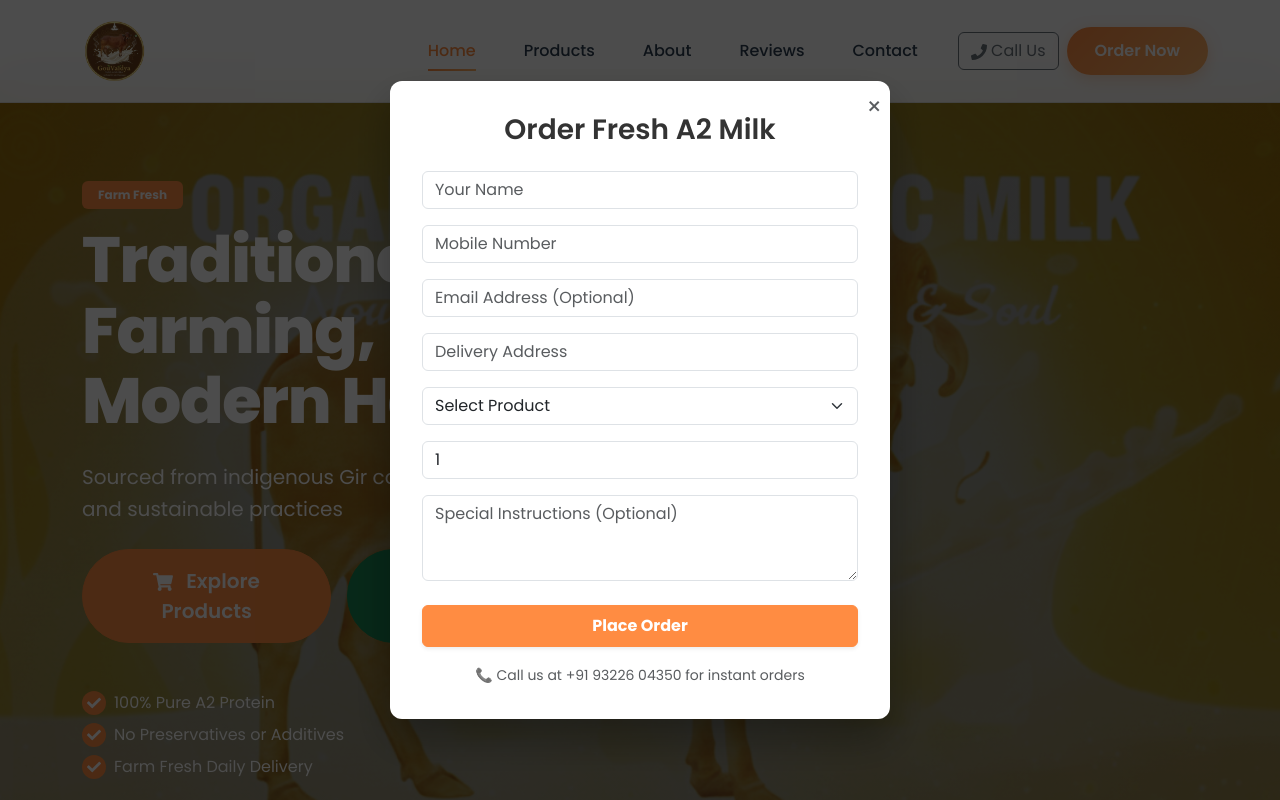
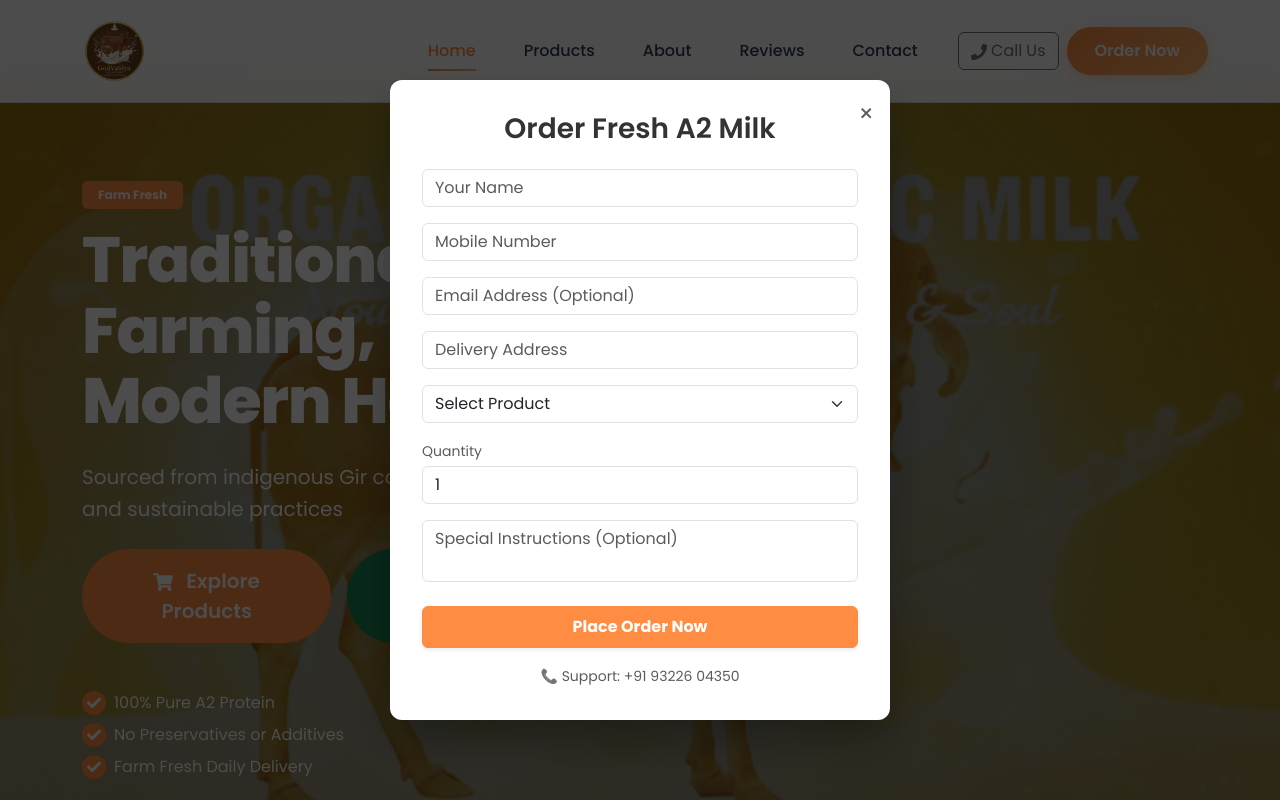
Before and after one commit to Nilkanthpokharkar/GauVaidya-A2-Milk, a React (Vite) app in the folder frontend/: page / in a window 1280 px wide. Both pictures are taken after a click on the button "Order on WhatsApp". Shown: the top 800 px of the page. Built offline with nearby package versions, Linux system fonts and the light colour scheme.

Commit message:
Fix: added _redirects for SPA routing and updated Order paths

```diff
--- a/frontend/src/components/Footer.jsx
+++ b/frontend/src/components/Footer.jsx
@@ -11,7 +11,7 @@ const Footer = () => {
           <div className="col-lg-4 col-md-6 mb-4">
             <div className="footer-logo">
               <Link to="/" className="d-flex align-items-center mb-3">
-                <img src="public/images/image.png" alt="GouVaidya" height="50" className="me-2" />
+                <img src="/images/image.png" alt="GouVaidya" height="50" className="me-2" />
                 <h3 className="fw-bold mb-0" style={{ color: '#FF8C42' }}>GouVaidya</h3>
               </Link>
               <p className="mb-4">
--- a/frontend/src/components/Order.jsx
+++ b/frontend/src/components/Order.jsx
@@ -6,7 +6,7 @@ const Order = ({ show, onClose, product }) => {
     phone: '',
     email: '',
     address: '',
-    product: product || '',
+    product: '',
     quantity: '1',
     instructions: ''
   });
@@ -20,13 +20,19 @@ const Order = ({ show, onClose, product }) => {
     ? "http://localhost:5006"
     : "https://gauvaidya-a2-milk-backend.onrender.com";
 
+  // Sync product from props to form state
   useEffect(() => {
-    setFormData(prev => ({ ...prev, product: product || '' }));
-  }, [product]);
+    if (product) {
+      // If product is an object (e.g., from Products.jsx), get the name or ID
+      const productValue = typeof product === 'object' ? product.id || product.name : product;
+      setFormData(prev => ({ ...prev, product: productValue }));
+    }
+  }, [product, show]);
 
-  // Function to play success sound
+  // Play success sound from public/sounds/success.mp3
   const playSuccessSound = () => {
     try {
+      // IMPORTANT: No '/public' in the path
       const audio = new Audio('/sounds/success.mp3');
       audio.play();
     } catch (error) {
@@ -55,30 +61,23 @@ const Order = ({ show, onClose, product }) => {
       const data = await response.json();
 
       if (response.ok) {
-        // Play success sound
         playSuccessSound();
-
         setSuccessMessage('Order placed successfully! We will contact you soon.');
 
         setTimeout(() => {
           onClose();
           setSuccessMessage('');
           setFormData({
-            name: '',
-            phone: '',
-            email: '',
-            address: '',
-            product: '',
-            quantity: '1',
-            instructions: ''
+            name: '', phone: '', email: '', address: '',
+            product: '', quantity: '1', instructions: ''
           });
         }, 3000);
       } else {
-        setErrorMessage(data.message || 'Failed to place order. Please try again.');
+        setErrorMessage(data.message || 'Failed to place order.');
       }
     } catch (error) {
       console.error("Connection Error:", error);
-      setErrorMessage('Server connection failed. Please check your internet or try again later.');
+      setErrorMessage('Server is waking up or offline. Please wait 30 seconds and try again.');
     } finally {
       setIsSubmitting(false);
     }
@@ -88,10 +87,10 @@ const Order = ({ show, onClose, product }) => {
 
   return (
     <div className="modal-overlay">
-      <div className="modal-content">
+      <div className="modal-content animate__animated animate__fadeInDown">
         <button
-          className="position-absolute top-0 end-0 btn btn-link p-2 text-muted"
-          style={{ fontSize: '1.5rem', textDecoration: 'none', border: 'none', background: 'none' }}
+          className="position-absolute top-0 end-0 btn btn-link p-3 text-muted"
+          style={{ fontSize: '1.5rem', textDecoration: 'none', border: 'none', background: 'none', zIndex: 10 }}
           onClick={onClose}
         >
           ×
@@ -100,8 +99,8 @@ const Order = ({ show, onClose, product }) => {
         <h3 className="text-center mb-4 fw-semibold">Order Fresh A2 Milk</h3>
 
         {successMessage && (
-          <div className="alert alert-success text-center border-0 shadow-sm animate__animated animate__fadeIn">
-            <div className="mb-2">🎉</div>
+          <div className="alert alert-success text-center border-0 shadow-sm">
+            <div className="fs-1 mb-2">🎉</div>
             {successMessage}
           </div>
         )}
@@ -116,58 +115,36 @@ const Order = ({ show, onClose, product }) => {
           <form onSubmit={handleSubmit}>
             <div className="mb-3">
               <input
-                type="text"
-                className="form-control"
-                placeholder="Your Name"
-                name="name"
-                value={formData.name}
-                onChange={handleChange}
-                required
+                type="text" className="form-control" placeholder="Your Name"
+                name="name" value={formData.name} onChange={handleChange} required
               />
             </div>
 
             <div className="mb-3">
               <input
-                type="tel"
-                className="form-control"
-                placeholder="Mobile Number"
-                name="phone"
-                value={formData.phone}
-                onChange={handleChange}
-                required
+                type="tel" className="form-control" placeholder="Mobile Number"
+                name="phone" value={formData.phone} onChange={handleChange} required
               />
             </div>
 
             <div className="mb-3">
               <input
-                type="email"
-                className="form-control"
-                placeholder="Email Address (Optional)"
-                name="email"
-                value={formData.email}
-                onChange={handleChange}
+                type="email" className="form-control" placeholder="Email Address (Optional)"
+                name="email" value={formData.email} onChange={handleChange}
               />
             </div>
 
             <div className="mb-3">
               <input
-                type="text"
-                className="form-control"
-                placeholder="Delivery Address"
-                name="address"
-                value={formData.address}
-                onChange={handleChange}
-                required
+                type="text" className="form-control" placeholder="Delivery Address"
+                name="address" value={formData.address} onChange={handleChange} required
               />
             </div>
 
             <div className="mb-3">
               <select
-                className="form-select"
-                name="product"
-                value={formData.product}
-                onChange={handleChange}
-                required
+                className="form-select" name="product"
+                value={formData.product} onChange={handleChange} required
               >
                 <option value="">Select Product</option>
                 <option value="a2-milk-500ml">A2 Fresh Milk 500ml - ₹50</option>
@@ -180,41 +157,32 @@ const Order = ({ show, onClose, product }) => {
             </div>
 
             <div className="mb-3">
+              <label className="small text-muted mb-1">Quantity</label>
               <input
-                type="number"
-                className="form-control"
-                placeholder="Quantity"
-                min="1"
-                name="quantity"
-                value={formData.quantity}
-                onChange={handleChange}
-                required
+                type="number" className="form-control" min="1"
+                name="quantity" value={formData.quantity} onChange={handleChange} required
               />
             </div>
 
             <div className="mb-4">
               <textarea
-                className="form-control"
-                placeholder="Special Instructions (Optional)"
-                rows="3"
-                name="instructions"
-                value={formData.instructions}
-                onChange={handleChange}
-                style={{ resize: 'vertical' }}
+                className="form-control" placeholder="Special Instructions (Optional)"
+                rows="2" name="instructions" value={formData.instructions}
+                onChange={handleChange} style={{ resize: 'none' }}
               ></textarea>
             </div>
 
             <button type="submit" className="btn btn-warning w-100 fw-bold py-2 shadow-sm" disabled={isSubmitting}>
               {isSubmitting ? (
-                <span><span className="spinner-border spinner-border-sm me-2"></span>Placing Order...</span>
-              ) : 'Place Order'}
+                <span><span className="spinner-border spinner-border-sm me-2"></span>Processing...</span>
+              ) : 'Place Order Now'}
             </button>
           </form>
         )}
 
         <div className="text-center mt-3">
           <small className="text-muted">
-            📞 Call us at +91 93226 04350 for instant orders
+            📞 Support: +91 93226 04350
           </small>
         </div>
       </div>
```
Also changed, not shown: 1 other file (tests, documents, lock files or other folders).
